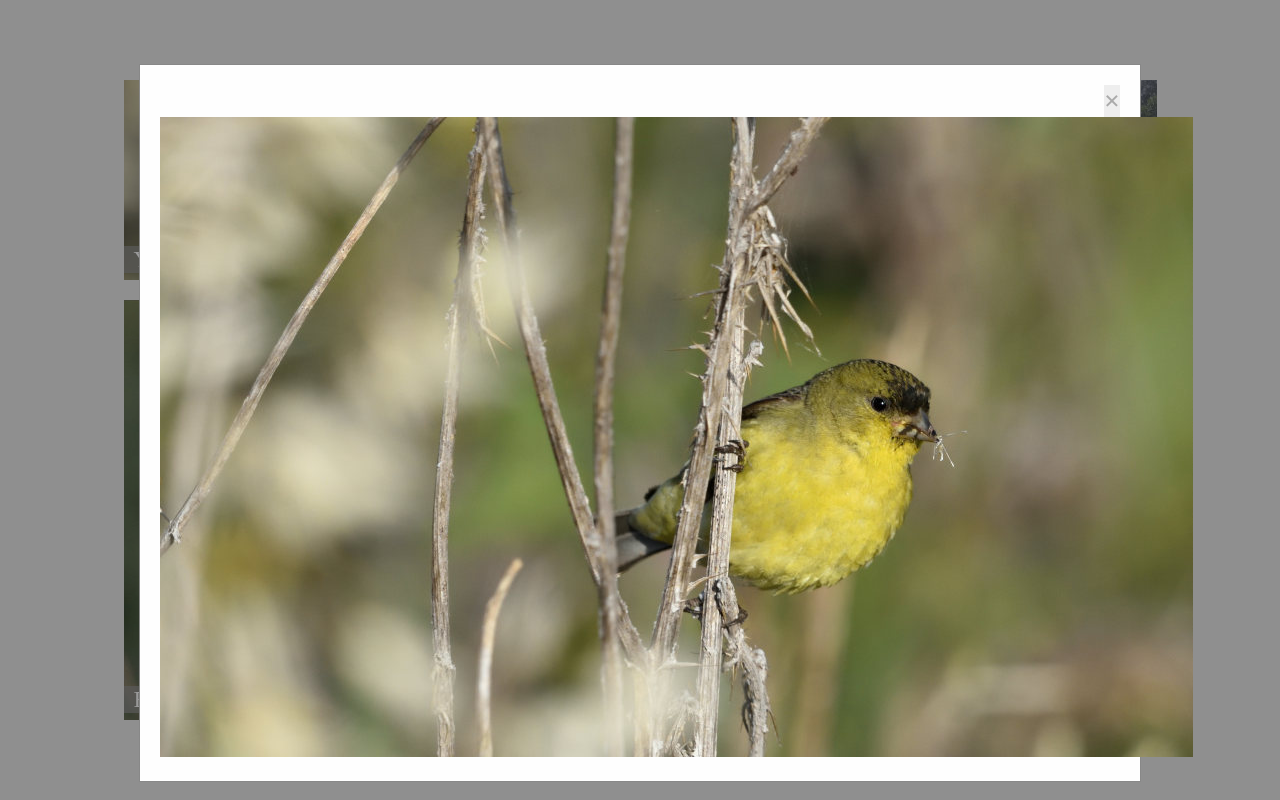
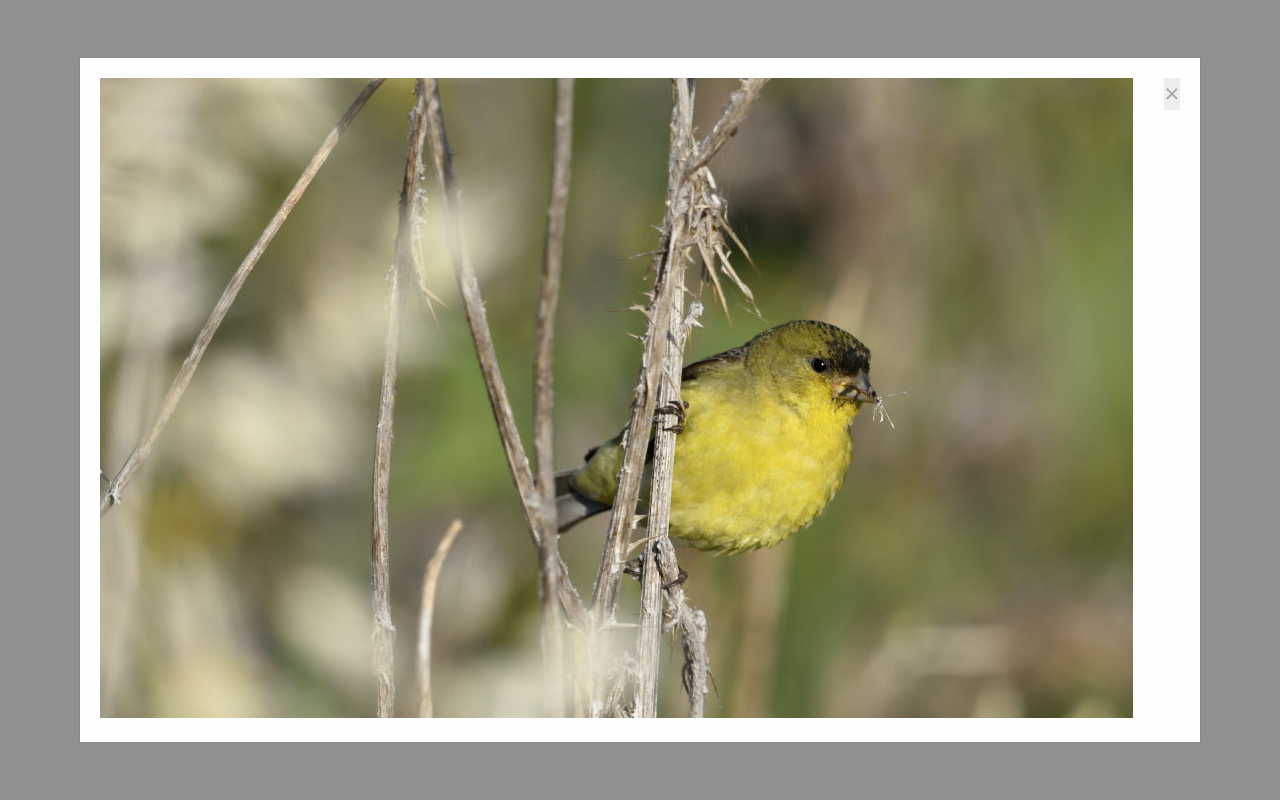
Before and after one commit to chuynh18/chuynh18.github.io, a plain HTML site: page home/index.html in a window 1280 px wide. Both pictures are taken after a click on the link "Yellow bird". Drawn offline with Linux system fonts and the light colour scheme.

Commit message:
modal now also appears in the center of the screen

```diff
--- a/home/assets/home.js
+++ b/home/assets/home.js
@@ -33,7 +33,7 @@ const openModal = function(image) {
     img.src = `assets/img/${image}`;
     img.alt = `assets/img/${image}`;
 
-    modal.style.display = "block";
+    modal.style.display = "table";
 }
 
 document.getElementById("modalClose").onclick = function() {
@@ -41,7 +41,7 @@ document.getElementById("modalClose").onclick = function() {
 }
 
 window.onclick = function(event) {
-    if (event.target == document.getElementById('modal')) {
+    if (event.target == document.getElementById('mid-modal')) {
         modal.style.display = "none";
     }
 }
--- a/home/assets/style.css
+++ b/home/assets/style.css
@@ -145,19 +145,26 @@
     z-index: 1; /* Sit on top */
     left: 0;
     top: 0;
-    width: 100%; /* Full width */
-    height: 100%; /* Full height */
+    width: 100%;
+    height: 100vh;
     overflow: auto; /* Enable scroll if needed */
-    background-color: rgb(0,0,0); /* Fallback color */
-    background-color: rgba(0,0,0,0.4); /* Black w/ opacity */
+}
+
+.mid-modal {
+    display: table-cell;
+    vertical-align: middle;
+    background-color: rgb(0,0,0);
+    background-color: rgba(0,0,0,0.4);
+    overflow: auto;
 }
 
 .modal-content {
+    vertical-align: middle;
     background-color: #fefefe;
-    margin: 5% auto;
+    margin: auto;
     padding: 20px;
     border: 1px solid #888;
-    width: 75%;
+    width: 1080px;
 }
 
 .close {
--- a/home/index.html
+++ b/home/index.html
@@ -59,12 +59,12 @@
 
 
     <div class="modal" id="modal">
-
-        <div class="modal-content">
-          <span class="close" id="modalClose">&times;</span>
-          <img id="modalImage" src="" alt="" />
+        <div class="mid-modal" id="mid-modal">
+            <div class="modal-content">
+                <span class="close" id="modalClose">&times;</span>
+                <img id="modalImage" src="" alt="" />
+            </div>
         </div>
-
       </div>
 
     <script src="assets/home.js"></script>
```
